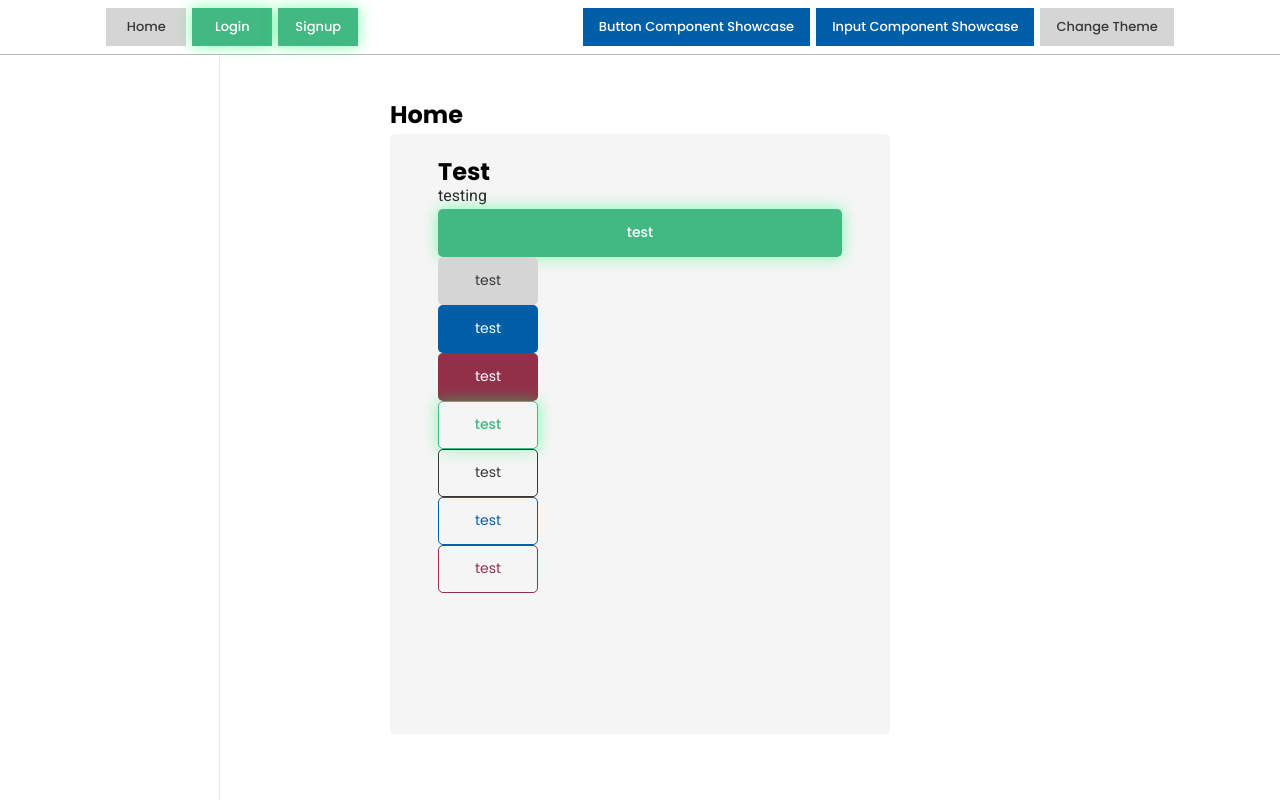
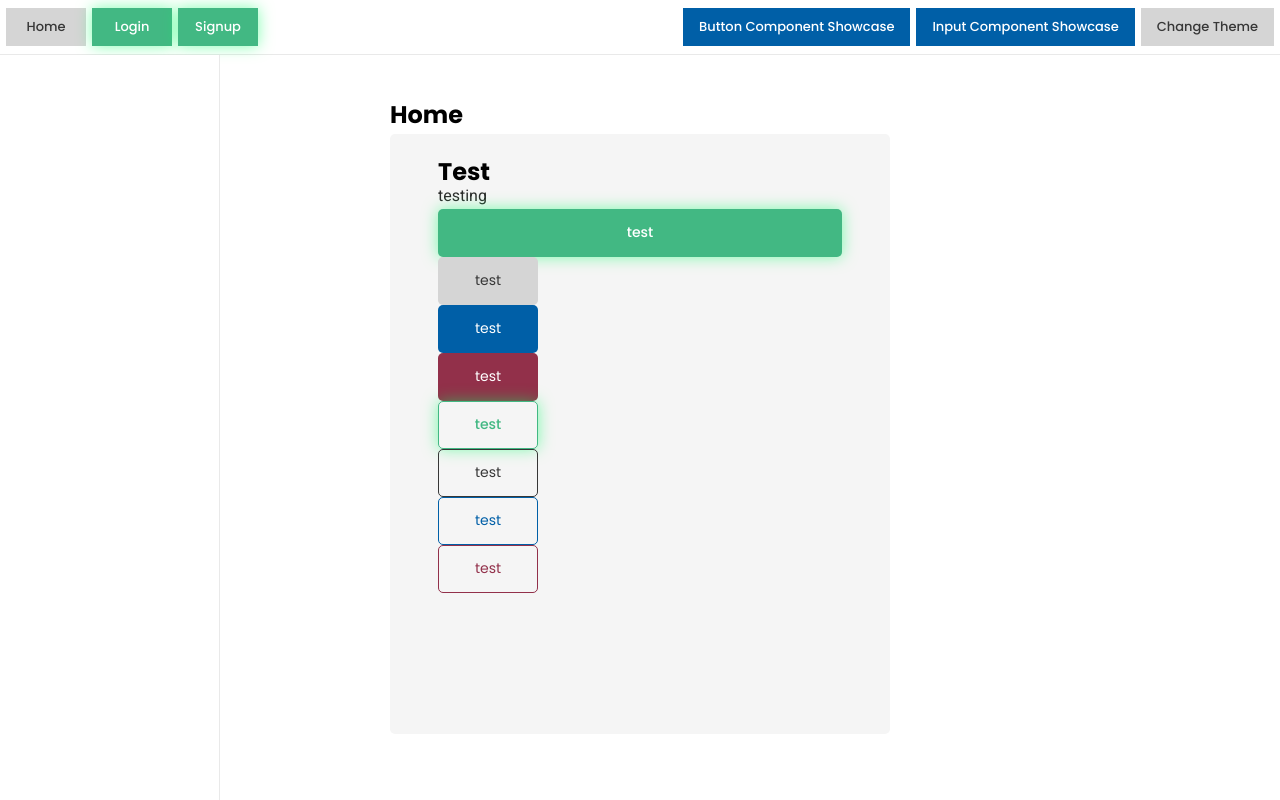
Before and after one commit to Fanoflix/fatefy, a Vue app: page / in a window 1280 px wide. Built offline with nearby package versions, Linux system fonts and the light colour scheme.

Commit message:
Update FNavbar.vue

```diff
--- a/src/components/navbar/FNavbar.vue
+++ b/src/components/navbar/FNavbar.vue
@@ -5,7 +5,6 @@
         type="secondary"
         label="Home"
         size="sm"
-        transparent
         @click="$router.push('/')"
       />
 
@@ -65,17 +64,17 @@ const { changeTheme } = themeStore; // same thing as the above line
   top: 0;
 
   display: flex;
-  justify-content: space-around;
+  justify-content: space-between;
   width: 100%;
   height: $nav-height;
   background-color: $color-background;
-  border-bottom: 1px solid $card-bg-color-light;
-  border-bottom: 1px solid $white-soft2;
+  border-bottom: 1px solid $white-soft;
 
   .left {
     display: flex;
     align-items: center;
     justify-content: center;
+    margin-left: $global-aesthetic-margin;
 
     button {
       margin-right: $global-aesthetic-margin;
@@ -86,6 +85,7 @@ const { changeTheme } = themeStore; // same thing as the above line
     display: flex;
     align-items: center;
     justify-content: center;
+    margin-right: $global-aesthetic-margin;
 
     button {
       margin-left: $global-aesthetic-margin;
@@ -96,7 +96,7 @@ const { changeTheme } = themeStore; // same thing as the above line
 .dark {
   .navbar {
     background-color: $color-background-dark;
-    border-bottom: 1px solid $black-soft2;
+    border-bottom: 1px solid $black-soft;
   }
 }
 </style>
```
